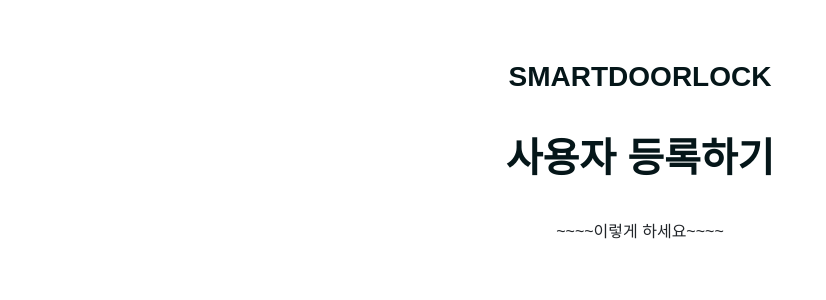
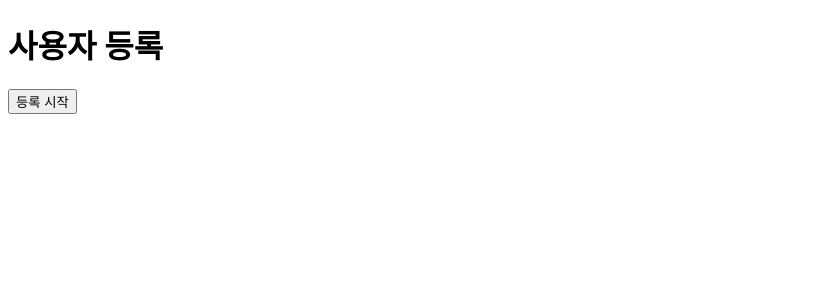
Before and after one commit to uijindaramg/smartdoorlock, a Flask app: page /insertuser in a window 1280 px wide. Shown: the top 300 px of the page, without its empty margins (0-826 px from the left). Run offline with Flask 3, Linux system fonts and the light colour scheme.

Commit message:
Update insertuser.html

```diff
--- a/templates/insertuser.html
+++ b/templates/insertuser.html
@@ -1,157 +1,33 @@
+<!-- templates/insertuser.html -->
 <!DOCTYPE html>
-<html>
-
+<html lang="en">
 <head>
     <meta charset="UTF-8">
-    <meta http-equiv="X-UA-Compatible" content="IE=edge">
     <meta name="viewport" content="width=device-width, initial-scale=1.0">
-
-    <link href="https://cdn.jsdelivr.net/npm/bootstrap@5.0.2/dist/css/bootstrap.min.css" rel="stylesheet"
-        integrity="sha384-EVSTQN3/azprG1Anm3QDgpJLIm9Nao0Yz1ztcQTwFspd3yD65VohhpuuCOmLASjC" crossorigin="anonymous">
-    <script src="https://ajax.googleapis.com/ajax/libs/jquery/3.5.1/jquery.min.js"></script>
-    <script src="https://cdn.jsdelivr.net/npm/bootstrap@5.0.2/dist/js/bootstrap.bundle.min.js"
-        integrity="sha384-MrcW6ZMFYlzcLA8Nl+NtUVF0sA7MsXsP1UyJoMp4YLEuNSfAP+JcXn/tWtIaxVXM"
-        crossorigin="anonymous"></script>
-    <title>SMARTDOORLOCK</title>
-
-    <link href="https://fonts.googleapis.com/css2?family=Noto+Sans+KR:wght@100;300;400;500;700;900&display=swap" rel="stylesheet">
-    <style>
-        * {
-            font-family: ' Noto Sans KR', sans-serif;
-        }
-        body {
-            background-color: rgb(255, 255, 255); /* 여기에 배경색을 원하는 색상의 HEX 코드로 변경하세요 */
-            font-family: 'Noto Serif KR', serif;
-        }
-        .header_potato_logo {
-            width: 100%;
-            height: 50px;
-            background-position: center 100%;
-            background-size: cover;
-
-            /* background-color: rgba(234,231,222,1); */
-
-            display: flex;
-            flex-direction: column;
-            align-items: center;
-            justify-content: center;
-        }
-
-        .header_potato_ment {
-            width: 100%;
-            height: 150px;
-
-            /* background-image: linear-gradient(0deg, rgba(0, 0, 0, 0.5), rgba(0, 0, 0, 0.5)), url('https://cdn.topstarnews.net/news/photo/201807/456143_108614_510.jpg'); */
-            background-position: center 30%;
-            background-size: cover;
-            background-color: rgb(255, 255, 255);
-            color: rgba(5,22,25,1);
-
-            display: flex;
-            flex-direction: column;
-            align-items: center;
-            justify-content: center;
-            padding: 10px;
-            margin-bottom: 20px;
-        }
-
-        .mypost {
-            width: 95%;
-            max-width: 600px;
-            margin: 0px auto 20px auto;
-            background-color: rgba(234,231,222,1);
-            box-shadow: 0px 0px 3px 0px black;
-            padding: 20px;
-        }
-        .mypost_1 {
-            /* background-image: linear-gradient(0deg, rgba(0, 0, 0, 0.5), rgba(0, 0, 0, 0.5)), url('https://cdn.topstarnews.net/news/photo/201807/456143_108614_510.jpg'); */
-            background-position: center 30%;
-            background-size: cover;
-
-            /* background-color: rgba(234,231,222,1); */
-
-            display: flex;
-            flex-direction: column;
-            align-items: center;
-            justify-content: center;
-        }
-
-        .mypost > button {
-            margin-top: 10px;
-            width: 100%;
-
-        }
-        .mypost_1 > button {
-            margin-top: 20px;
-            height: 100px;
-            width: 95%;
-            max-width: 600px;
-            background-color: rgb(176, 189, 241);
-            color: rgb(0, 0, 0);
-            font-size: large;
-            font-weight: bold;
-
-        }
-
-        .mycards {
-            width: 100%;
-            max-width: 500px;
-            margin: auto;
-            background-color: rgba(234,231,222,1);
-            display: flex;
-            flex-direction: column;
-            align-items: center;
-            justify-content: center;
-        }
-
-        .mycards > .card {
-            margin-top: 10px;
-            margin-bottom: 10px;
-            background-color: rgba(234,231,222,1);
-            border: none;
-        }
-        .temp-text {
-            font-size: 18px;
-        }
-        .header-text{
-            font-weight: bold;
-        }
-
-    </style>
+    <title>사용자 등록</title>
     <script>
-        function save_info() {
-            let email = $('#exampleInputEmail1').val()
-            let name = $('#exampleInputPassword1').val()
-
-            $.ajax({
-                type: 'POST',
-                url: '/signup',
-                data: { email_give: email, name_give: name},
-                success: function (response) {
-                    alert(response['msg'])
-                    // window.location.reload()
+        function startRegistration() {
+            fetch('/start-registration', { method: 'POST' })
+            .then(response => response.json())
+            .then(data => {
+                alert(data.message);
+                if (data.status === "user_detected") {
+                    performFaceRecognition();
                 }
             });
         }
-        function render_lastnews() {
-          window.location.href = '/lastnews';
-        }
-        function render_home() {
-          window.location.href = '/';
+
+        function performFaceRecognition() {
+            fetch('/perform-face-recognition', { method: 'POST' })
+            .then(response => response.json())
+            .then(data => {
+                alert(data.message);
+            });
         }
     </script>
 </head>
-
 <body>
-    <div class="header_potato_logo">
-    </div>
-    <div class="header_potato_ment">
-        <p><h3 class="header-text"> SMARTDOORLOCK</h3></p>
-        <p><h1 class="header-text"> 사용자 등록하기</h1></p>
-    </div>
-    <div class="mypost_1"><p>~~~~이렇게 하세요~~~~</p></div>
-
-
-
+    <h1>사용자 등록</h1>
+    <button onclick="startRegistration()">등록 시작</button>
 </body>
 </html>
```
